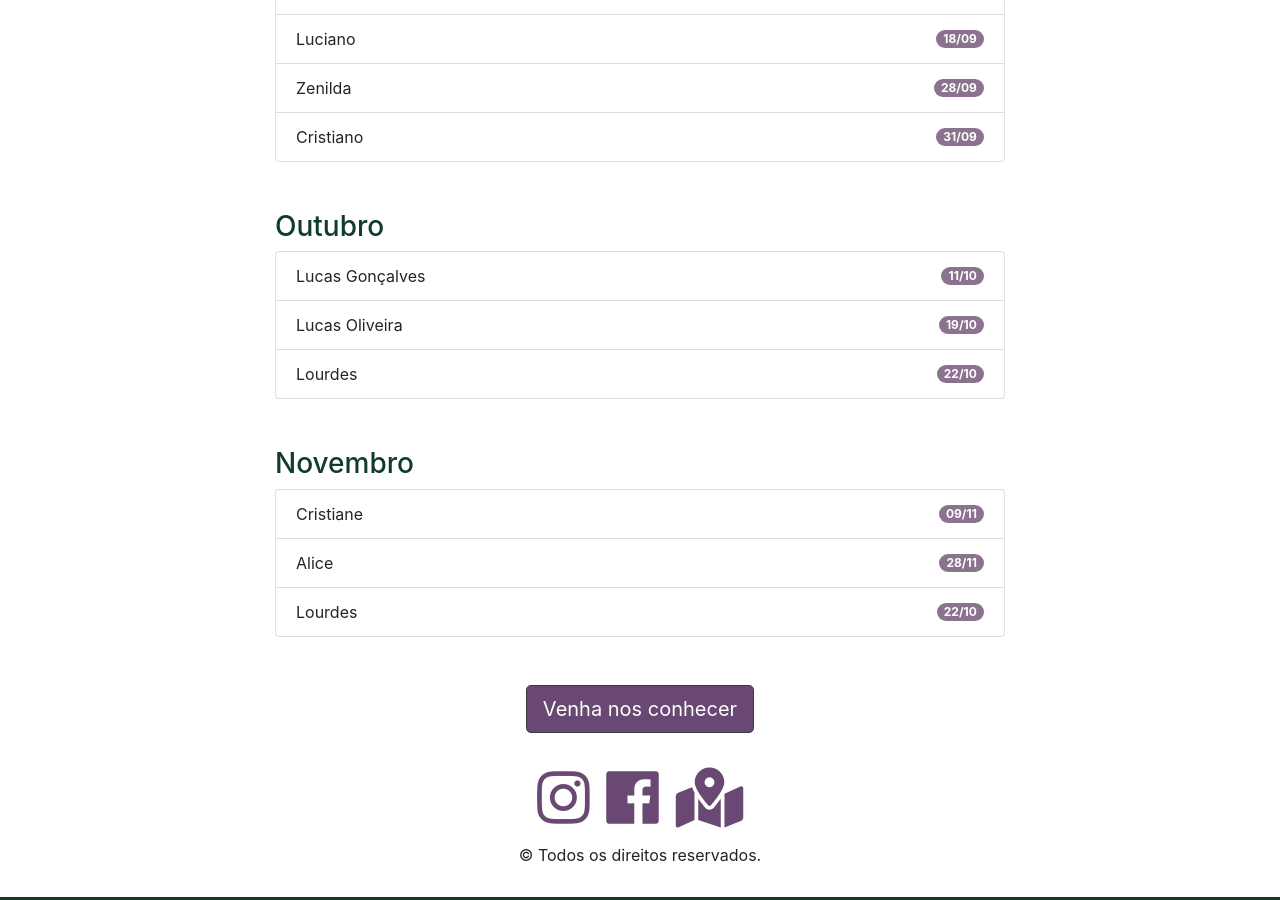
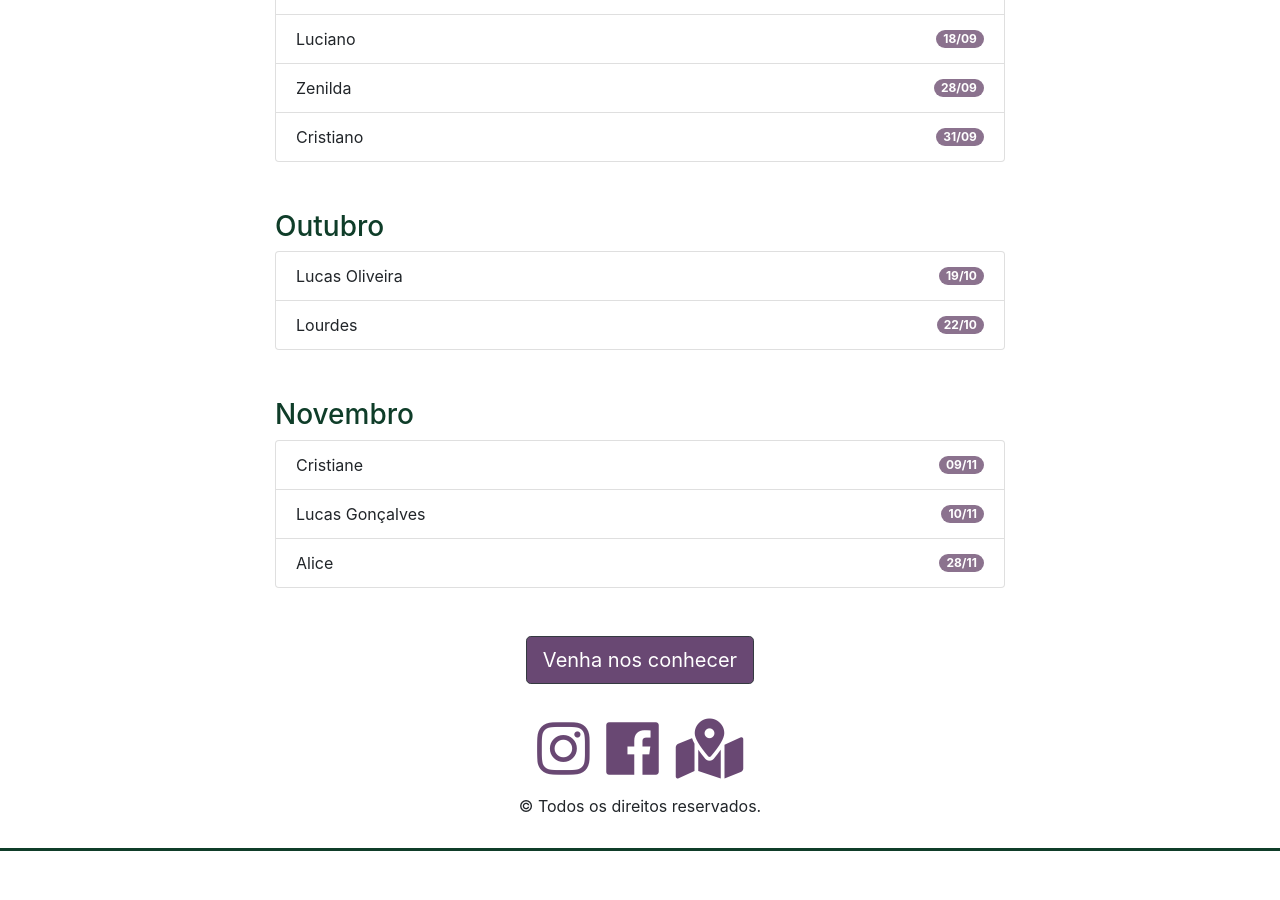
Before and after one commit to lucasprag/ipbpedronunes, a Jekyll site: the page built from aniversariantes.html, in a window 1280 px wide and 900 px high, scrolled down 2358 px. Built offline with Jekyll 4.4.1, drawn with Linux system fonts in a browser that asks for light colours; nearby versions of some CDN libraries; after the commit the page ends 3209 px from its top, so only the background shows below that.

Commit message:
Update birthdays

```diff
--- a/aniversariantes.html
+++ b/aniversariantes.html
@@ -207,11 +207,6 @@ title: <i class="fas fa-birthday-cake"></i> Aniversariantes
 
       <ul class="list-group">
         <li class="list-group-item d-flex justify-content-between align-items-center">
-          Lucas Gonçalves
-          <span class="badge bg-color4 text-white badge-pill">11/10</span>
-        </li>
-
-        <li class="list-group-item d-flex justify-content-between align-items-center">
           Lucas Oliveira
           <span class="badge bg-color4 text-white badge-pill">19/10</span>
         </li>
@@ -231,13 +226,13 @@ title: <i class="fas fa-birthday-cake"></i> Aniversariantes
         </li>
 
         <li class="list-group-item d-flex justify-content-between align-items-center">
-          Alice
-          <span class="badge bg-color4 text-white badge-pill">28/11</span>
+          Lucas Gonçalves
+          <span class="badge bg-color4 text-white badge-pill">10/11</span>
         </li>
 
         <li class="list-group-item d-flex justify-content-between align-items-center">
-          Lourdes
-          <span class="badge bg-color4 text-white badge-pill">22/10</span>
+          Alice
+          <span class="badge bg-color4 text-white badge-pill">28/11</span>
         </li>
       </ul>
     </ul>
```
